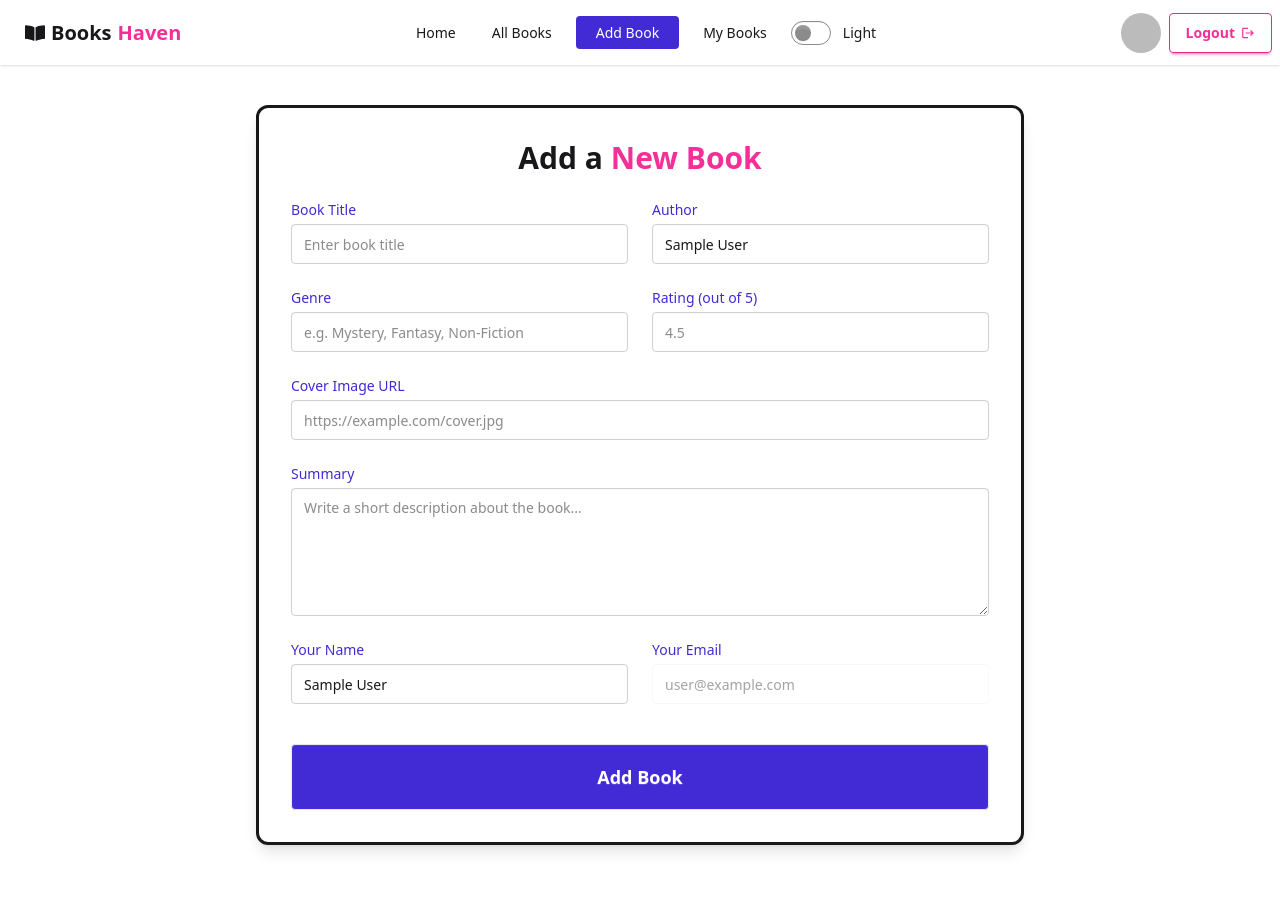
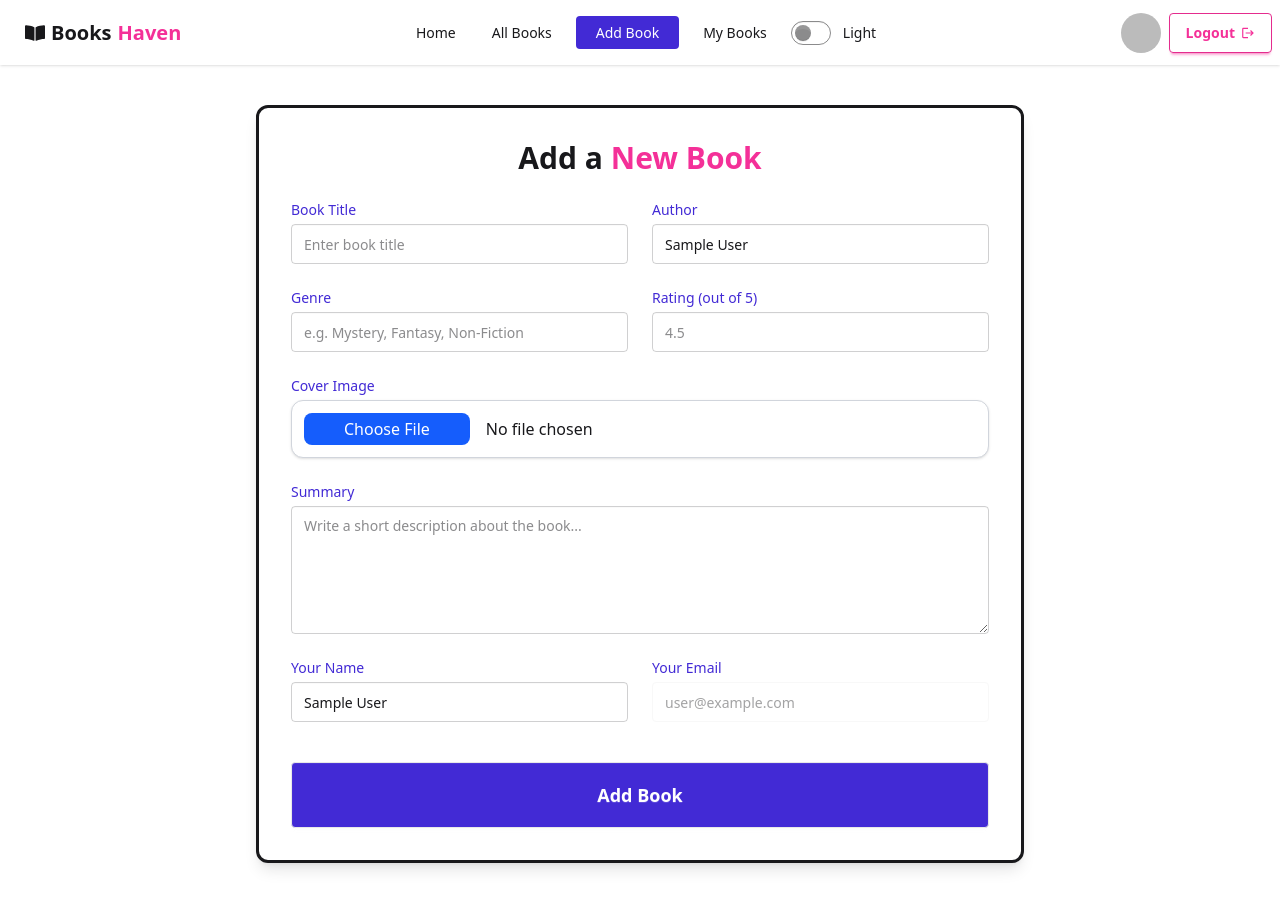
Before and after one commit to mdshap/assignment-10-clientside, a React (Vite) app: page /add-book in a window 1280 px wide. Built offline with nearby package versions, Linux system fonts and the light colour scheme; no server answers; sample sign-in values are in the browser's storage.

Commit message:
imgbb is being added

```diff
--- a/src/assets/components/BooksManagement/AddBookForm.jsx
+++ b/src/assets/components/BooksManagement/AddBookForm.jsx
@@ -4,7 +4,6 @@ import { AuthContext } from "../Contexts/AuthContext";
 
 const AddBookForm = ({ setBookAdded, resetForm }) => {
   const { user } = use(AuthContext);
-
   const formRef = useRef();
 
   useEffect(() => {
@@ -17,6 +16,16 @@ const AddBookForm = ({ setBookAdded, resetForm }) => {
   const handleSubmit = (e) => {
     e.preventDefault();
 
+    const image = e.target.coverImage.files[0];
+    const formData = new FormData();
+    formData.append("coverImage", image);
+    axios
+      .post(
+        "https://api.imgbb.com/1/upload?key=3de4075d171467fb67c68c77755853ba",
+        formData
+      )
+      .then((res) => console.log(res.data))
+      .catch((error) => console.log(error.message));
     const bookInfo = {
       title: e.target.title.value,
       author: e.target.author.value,
@@ -103,14 +112,13 @@ const AddBookForm = ({ setBookAdded, resetForm }) => {
         {/* Cover Image URL */}
         <div className="md:col-span-2 flex flex-col">
           <label className="text-sm font-medium text-primary mb-1">
-            Cover Image URL
+            Cover Image
           </label>
           <input
-            type="url"
+            type="file"
             name="coverImage"
             required
-            placeholder="https://example.com/cover.jpg"
-            className="input input-bordered w-full bg-transparent"
+            className="border border-gray-300 rounded-xl p-3 w-full bg-white shadow-sm file:mr-4 file:py-1 file:px-10 file:rounded-lg file:border-0 file:bg-blue-600 file:text-white hover:file:bg-blue-700"
           />
         </div>
 
@@ -155,7 +163,6 @@ const AddBookForm = ({ setBookAdded, resetForm }) => {
           />
         </div>
 
-
         {/* Submit Button */}
         <div className="md:col-span-2 flex justify-center mt-4">
           <button
--- /dev/null
+++ b/src/assets/components/layout/Footer/Footer.jsx
@@ -0,0 +1,11 @@
+import React from 'react';
+
+const Footer = () => {
+    return (
+        <div>
+
+        </div>
+    );
+};
+
+export default Footer;
--- a/src/assets/components/layout/Root/Root.jsx
+++ b/src/assets/components/layout/Root/Root.jsx
@@ -4,6 +4,7 @@ import { Outlet } from 'react-router';
 import { AuthContext } from '../../Contexts/AuthContext';
 import Loader from '../../Loader/Loader';
 import ReactToaster from '../../ReactToaster';
+import Footer from '../Footer/Footer';
 
 const Root = () => {
     const {loading} = use(AuthContext)
@@ -16,6 +17,7 @@ const Root = () => {
             <NavBar/>
             <ReactToaster></ReactToaster>
             <Outlet/>
+            <Footer/>
         </div>
     );
 };
```
